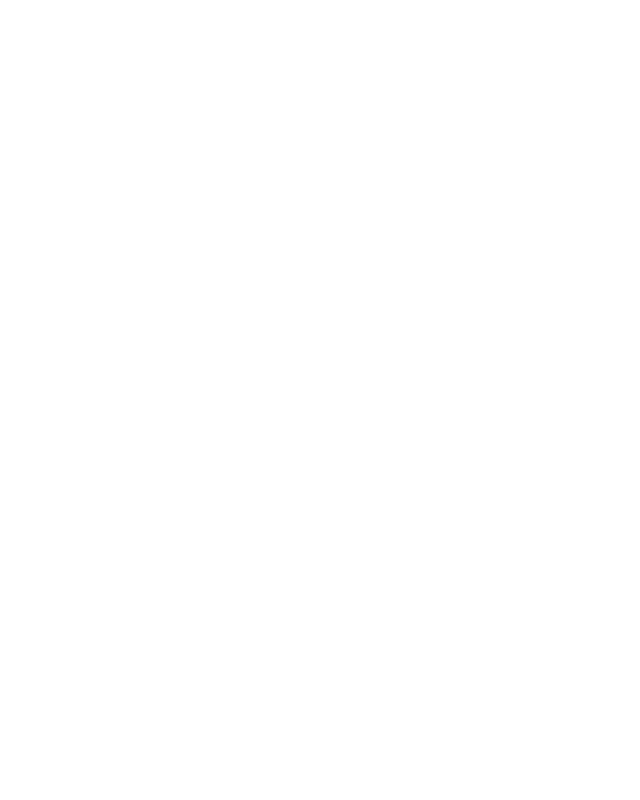
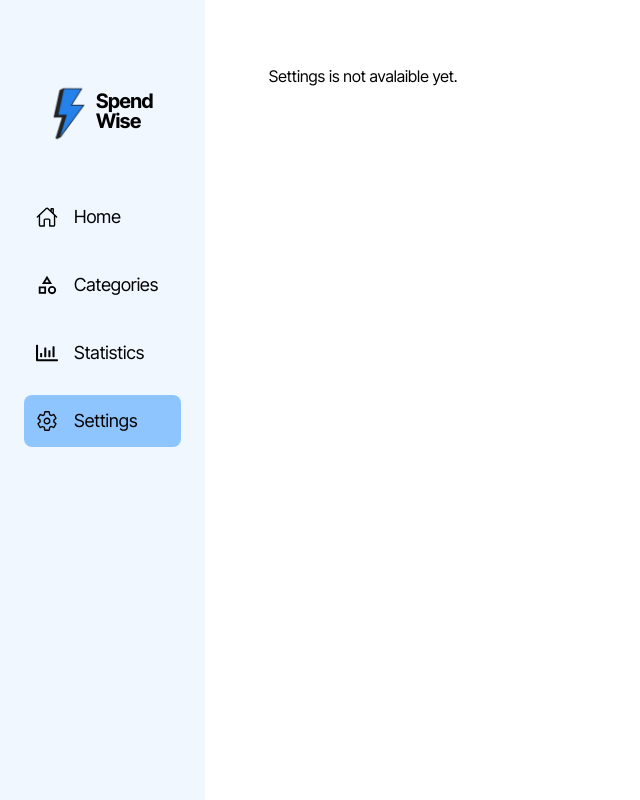
Before and after one commit to musabdev02/expense-tracker, a React (Vite) app: page /settings in a window 1280 px wide. Before the commit this address had no page. Shown: the whole page, without its empty margins (0-640 px from the left). Built offline with nearby package versions, Linux system fonts and the light colour scheme.

Commit message:
add logo favicon create other pages

```diff
--- a/index.html
+++ b/index.html
@@ -4,7 +4,8 @@
     <meta charset="UTF-8" />
     <link rel="icon" type="image/svg+xml" href="/vite.svg" />
     <meta name="viewport" content="width=device-width, initial-scale=1.0" />
-    <title>Vite + React</title>
+    <title>Spend Wise - Track your expense with ease.</title>
+    <link rel="shortcut icon" href="/logo.png" type="image/x-icon">
     <link rel="preconnect" href="https://fonts.googleapis.com" />
     <link rel="preconnect" href="https://fonts.gstatic.com" crossorigin />
     <link
--- a/src/App.jsx
+++ b/src/App.jsx
@@ -3,6 +3,8 @@
 import Layout from './components/Layout';
 import Home from './pages/Home';
 import Categories from './pages/Categories'
+import Statistics from './pages/Statistics';
+import Settings from './pages/Settings'
 const App = () => {
   return (
     <div>
@@ -11,6 +13,8 @@
         <Route path="/" element={<Layout />}>
           <Route index element={<Home />} />
           <Route path='/categories' element={<Categories />} />
+          <Route path='/statistics' element={<Statistics />} />
+          <Route path='/settings' element={<Settings />} />
         </Route>
       </Routes>
     </Router>
--- a/src/components/Sidebar.jsx
+++ b/src/components/Sidebar.jsx
@@ -28,7 +28,7 @@
                 <span><FaRegChartBar size={22} /></span>
                 <p className="text-lg">Statistics</p>
             </Link>
-            <Link to={"/settings"} className="cursor-pointer flex items-center hover:bg-blue-100 gap-4 p-3 rounded-lg">
+            <Link to={"/settings"} className={`cursor-pointer flex items-center hover:bg-blue-100 gap-4 p-3 rounded-lg ${location.pathname === "/settings" ? "bg-blue-300 hover:bg-blue-300" : ""}`}>
                 <span><IoSettingsOutline size={22} /></span>
                 <p className="text-lg">Settings</p>
             </Link>
--- /dev/null
+++ b/src/pages/Settings.jsx
@@ -0,0 +1,11 @@
+import React from 'react'
+
+const Settings = () => {
+  return (
+    <div>
+      Settings is not avalaible yet.
+    </div>
+  )
+}
+
+export default Settings
--- /dev/null
+++ b/src/pages/Statistics.jsx
@@ -0,0 +1,11 @@
+import React from 'react'
+
+const Statistics = () => {
+  return (
+    <div>
+        Statistics is not avalaible yet.
+    </div>
+  )
+}
+
+export default Statistics
```
Also changed, not shown: public/logo.png (added).
